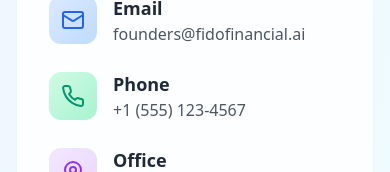
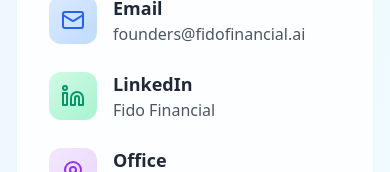
Before and after one commit to maxrusk/fido-agent-landing, a React (Vite) app: page / in a window 390 px wide. Both pictures are taken after a click on the tab "Contact". Shown: the part 415-587 px from the top of the page. Built offline with nearby package versions, Linux system fonts and the light colour scheme.

Commit message:
Replace phone with LinkedIn
Replaced the phone icon and contact information with a LinkedIn link for Fido Financial in the contact section.

```diff
--- a/src/pages/Index.tsx
+++ b/src/pages/Index.tsx
@@ -1,7 +1,8 @@
 import { Button } from "@/components/ui/button";
 import { Card, CardContent } from "@/components/ui/card";
 import { Tabs, TabsContent, TabsList, TabsTrigger } from "@/components/ui/tabs";
-import { Calendar, Laptop, LineChart, BadgeDollarSign, ExternalLink, Mail, Phone, MapPin } from "lucide-react";
+import { Calendar, Laptop, LineChart, BadgeDollarSign, ExternalLink, Mail, Linkedin, MapPin } from "lucide-react";
+
 const Index = () => {
   const handleTryFido = () => {
     window.open('https://chatgpt.com/g/g-6849ed2b9ea48191a53c4f016cf0b29c-sba-loan-guidance-agent', '_blank');
@@ -250,11 +251,11 @@ const Index = () => {
 
                       <div className="flex items-center space-x-4">
                         <div className="w-12 h-12 bg-gradient-to-br from-emerald-100 to-emerald-200 rounded-xl flex items-center justify-center">
-                          <Phone className="w-6 h-6 text-emerald-600" />
+                          <Linkedin className="w-6 h-6 text-emerald-600" />
                         </div>
                         <div>
-                          <h3 className="text-lg font-semibold text-gray-800">Phone</h3>
-                          <p className="text-gray-600">+1 (555) 123-4567</p>
+                          <h3 className="text-lg font-semibold text-gray-800">LinkedIn</h3>
+                          <p className="text-gray-600">Fido Financial</p>
                         </div>
                       </div>
 
```
